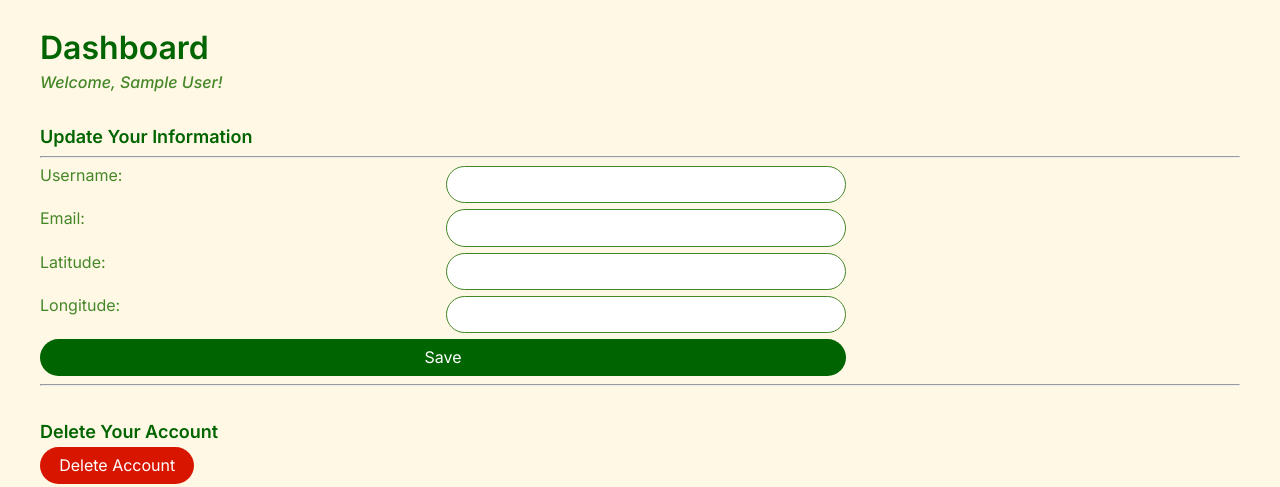
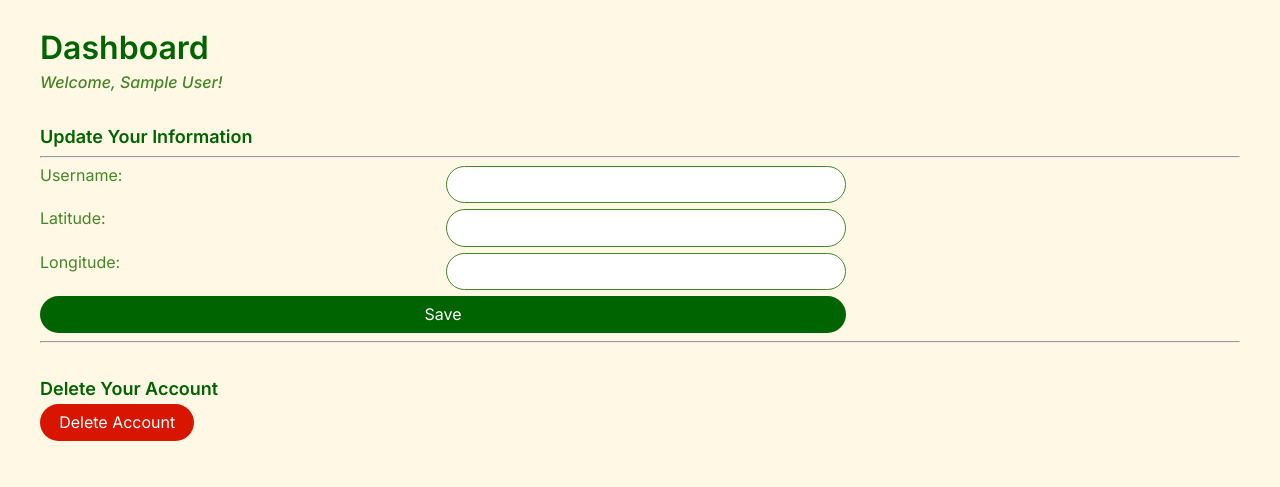
Before and after one commit to HamorHam/IAT459_cropX, a PHP site: page /member/index.php in a window 1280 px wide. Shown: the part 69-556 px from the top of the page. Run offline with PHP 8.4, Linux system fonts and the light colour scheme; the visitor is signed in with stand-in values (Sample User, id 1); data that the repository does not hold is empty.

Commit message:
remove email

```diff
--- a/cropX/public/member/index.php
+++ b/cropX/public/member/index.php
@@ -38,7 +38,6 @@ if (is_post_request()) {
   if (isset($_POST['update_info'])) {
     // Get fields from POST
     $username  = $_POST['username'] ?? '';
-    $email     = $_POST['email'] ?? '';
     $latitude  = $_POST['latitude'] ?? '';
     $longitude = $_POST['longitude'] ?? '';
 
@@ -56,7 +55,6 @@ if (is_post_request()) {
     if (empty($errors)) {
       $update_query = "UPDATE user SET
         Name = '" . mysqli_real_escape_string($db, $username) . "',
-        Email = '" . mysqli_real_escape_string($db, $email) . "',
         Latitude = '" . mysqli_real_escape_string($db, $latitude) . "',
         Longitude = '" . mysqli_real_escape_string($db, $longitude) . "'
         WHERE UserID = " . intval($user_id);
@@ -100,9 +98,6 @@ include(SHARED_PATH . '/member_header.php');
     <label for="username">Username:</label>
     <input type="text" name="username" value="<?php echo h($current_user['Name']); ?>" required>
 
-    <label for="email">Email:</label>
-    <input type="email" name="email" value="<?php echo h($current_user['Email']); ?>" required>
-
     <label for="latitude">Latitude:</label>
     <input type="text" name="latitude" value="<?php echo h($current_user['Latitude']); ?>">
 
--- a/cropX/public/search.php
+++ b/cropX/public/search.php
@@ -12,6 +12,7 @@ if (isset($_SESSION['username'])) {
 $search_term = $_GET['q'] ?? '';
 $results = [];
 
+// https://www.w3schools.com/sql/sql_like.asp
 if (!is_blank($search_term)) {
   $safe_search = "%" . mysqli_real_escape_string($db, $search_term) . "%";
   $plant_query = "SELECT PlantName FROM plant
```
